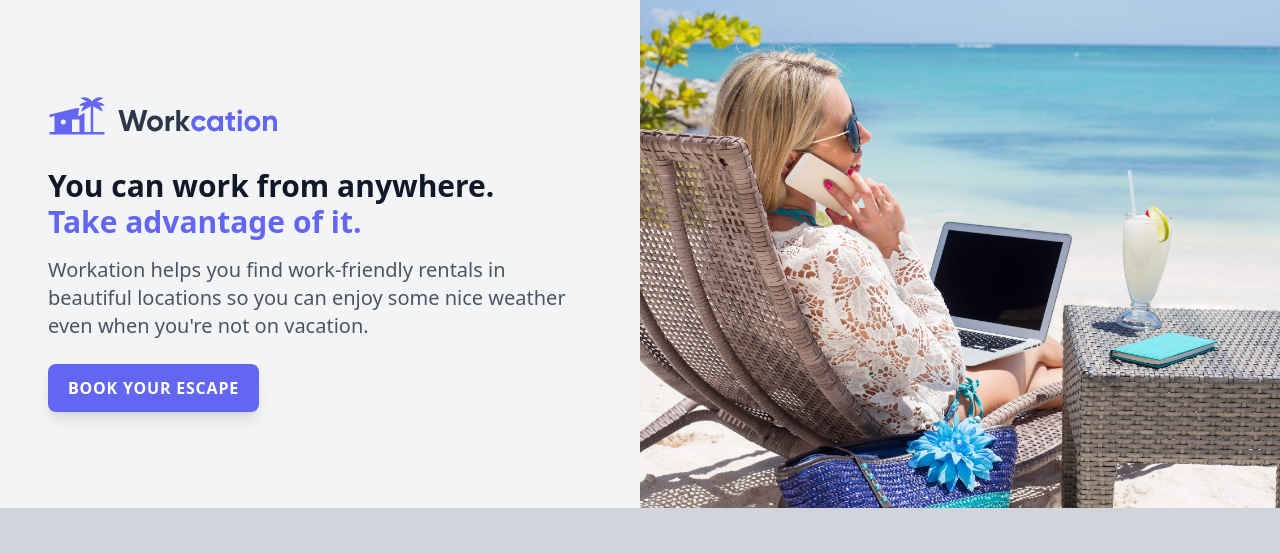
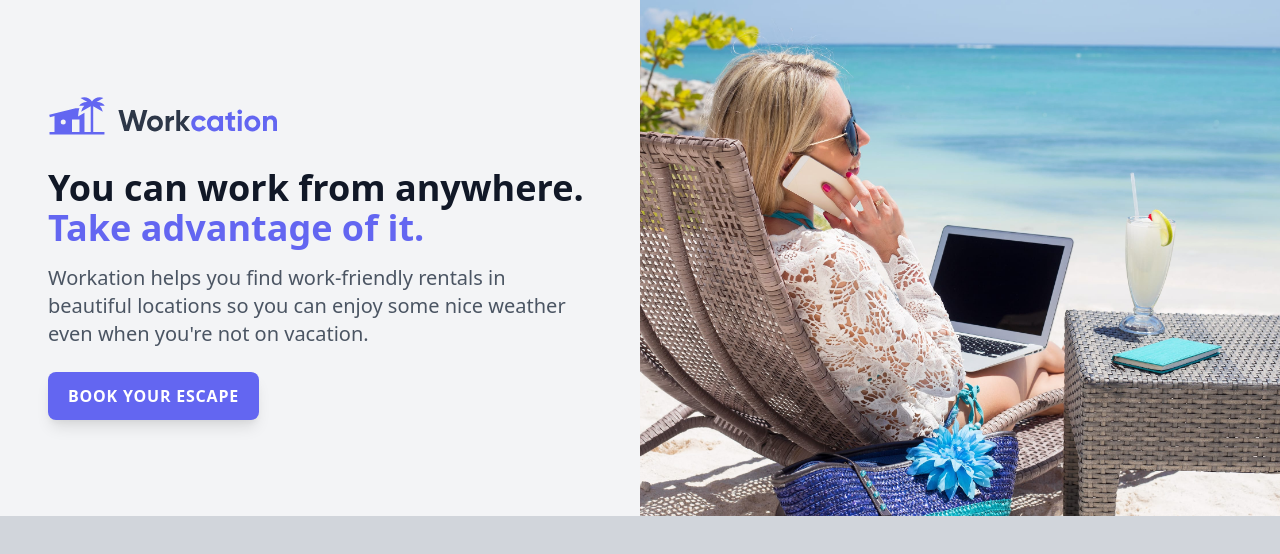
Before and after one commit to jro31/-tailwind-demo, a website built with Vite: page index.html in a window 1280 px wide. Built offline with nearby package versions, Linux system fonts and the light colour scheme.

Commit message:
Style the page for the 'xl' and '2xl' breakpoints
Includes adding 5 columns (rather than 2) for 2xl with '2xl:grid-cols-5'. The content is then spread over these five columns with '2xl:col-span-2' and '2xl:col-span-3'

```diff
--- a/index.html
+++ b/index.html
@@ -7,8 +7,20 @@
     <link href="/css/tailwind.css" rel="stylesheet" />
   </head>
   <body class="bg-gray-300">
-    <div class="bg-gray-100 grid lg:grid-cols-2">
-      <div class="px-8 py-12 max-w-md mx-auto sm:max-w-xl lg:px-12 lg:py-24 lg:max-w-full">
+    <div class="bg-gray-100 grid lg:grid-cols-2 2xl:grid-cols-5">
+      <div
+        class="
+          px-8
+          py-12
+          max-w-md
+          mx-auto
+          sm:max-w-xl
+          lg:px-12 lg:py-24 lg:max-w-full
+          xl:mr-0
+          2xl:col-span-2
+        "
+      >
+        <div class="xl:max-w-xl">
           <img class="h-10" src="/img/logo.svg" alt="Workation" />
           <img
             class="
@@ -22,7 +34,17 @@
             src="/img/beach-work.jpg"
             alt="Woman workationing on the beach"
           />
-        <h1 class="mt-6 text-2xl font-bold text-gray-900 sm:mt-8 sm:text-4xl lg:text-3xl">
+          <h1
+            class="
+              mt-6
+              text-2xl
+              font-bold
+              text-gray-900
+              sm:mt-8 sm:text-4xl
+              lg:text-3xl
+              xl:text-4xl
+            "
+          >
             You can work from anywhere.
             <br class="hidden lg:inline" />
             <span class="text-indigo-500">Take advantage of it.</span>
@@ -52,7 +74,8 @@
             >
           </div>
         </div>
-      <div class="hidden relative lg:block">
+      </div>
+      <div class="hidden relative lg:block 2xl:col-span-3">
         <img
           class="absolute inset-0 w-full h-full object-cover object-center"
           src="/img/beach-work.jpg"
```
Lines whose indentation alone changed are shown as unchanged.
